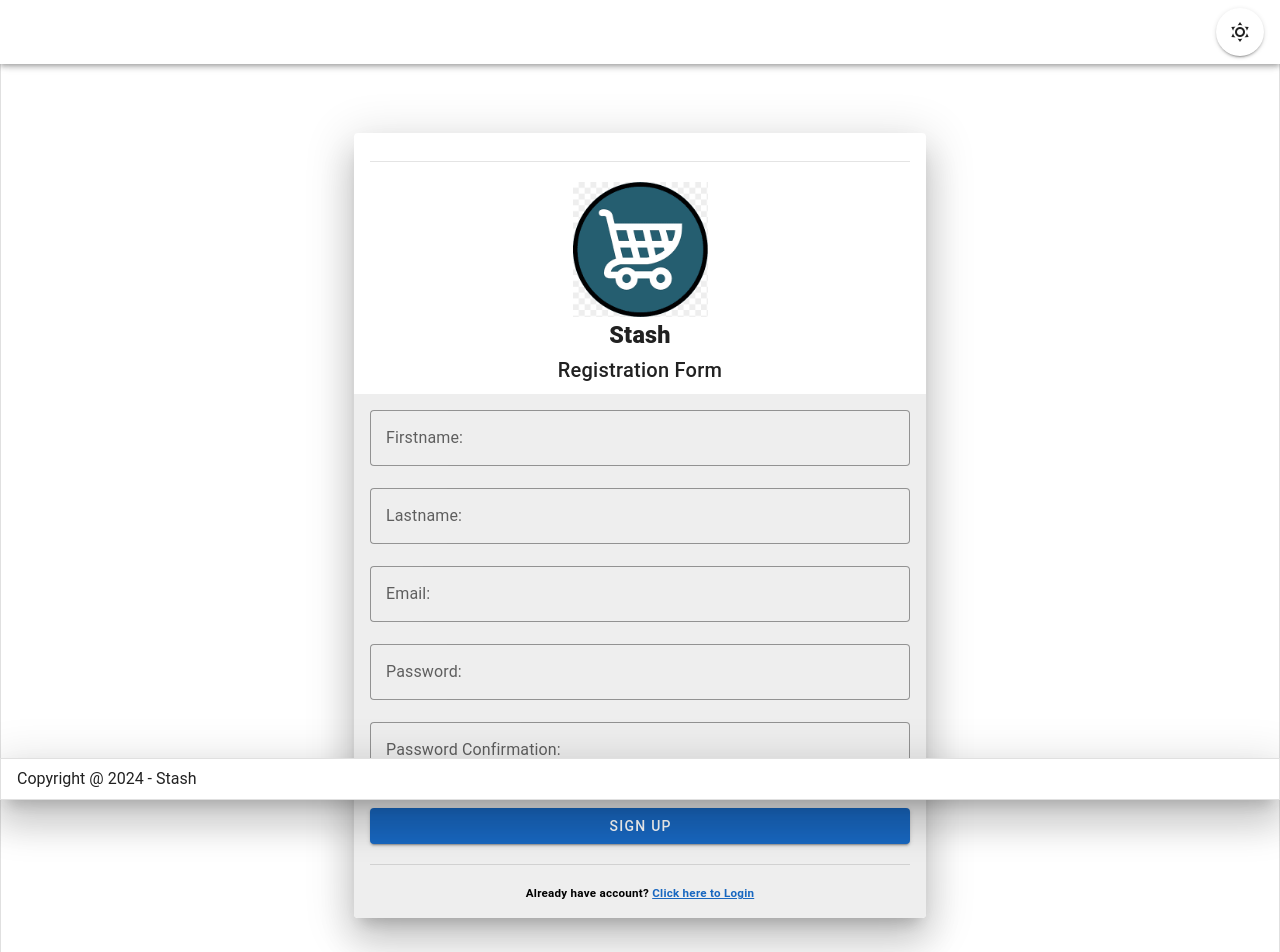
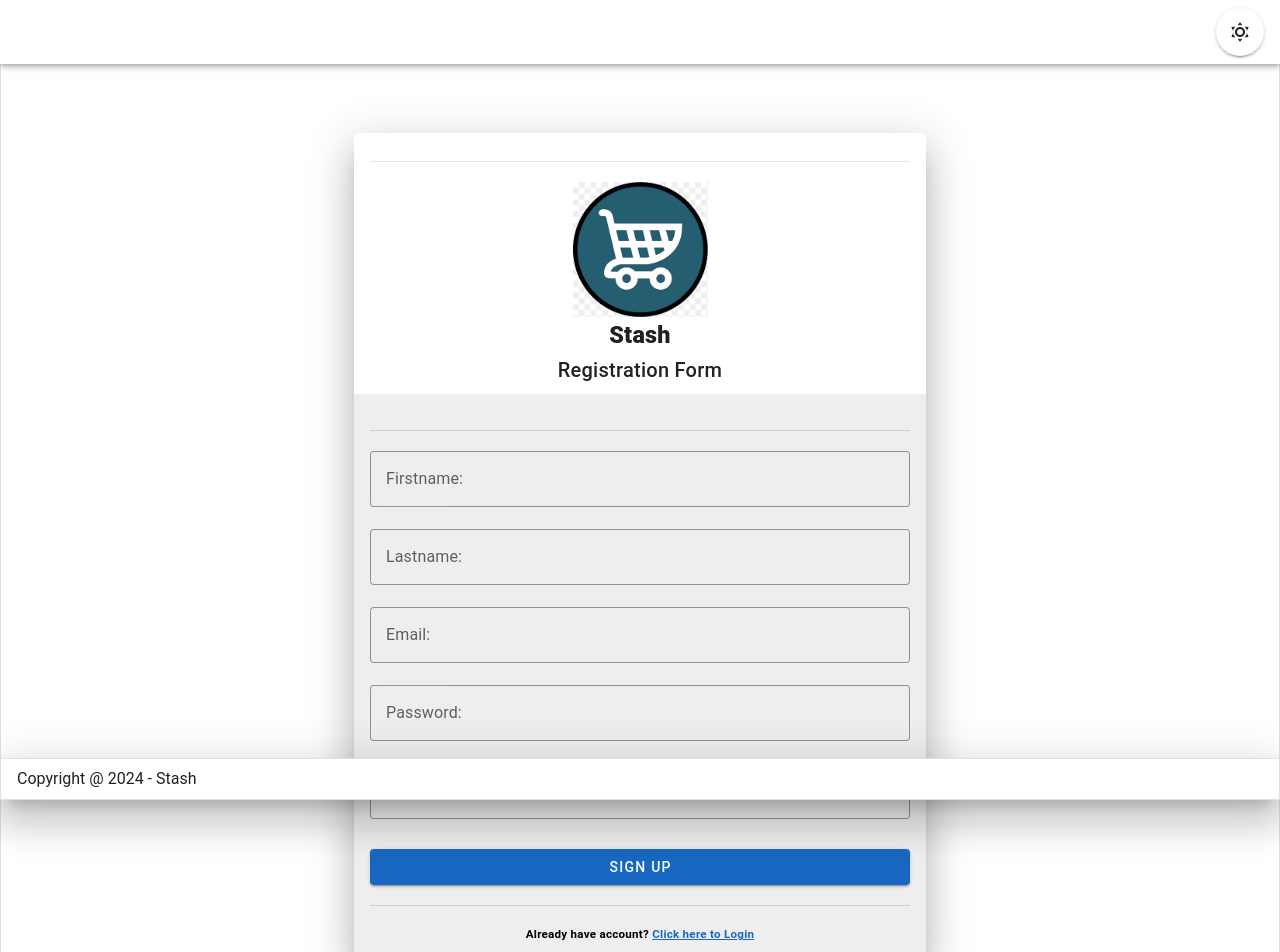
Before and after one commit to danielleirishmaymartinez/vue, a Vue app: page /register in a window 1280 px wide. Shown: the top 952 px of the page. Built offline with nearby package versions, Linux system fonts and the light colour scheme.

Commit message:
feat: created separate form for views

```diff
--- /dev/null
+++ b/src/components/auth/layout/LoginForm.vue
@@ -0,0 +1,13 @@
+<template>
+  <v-form fast-fail @submit.prevent>
+    <v-text-field label="Email:" variant="outlined"></v-text-field>
+
+    <v-text-field
+      label="Password:"
+      type="password"
+      variant="outlined"
+    ></v-text-field>
+
+    <v-btn class="mt-2" type="submit" block color="primary">Login</v-btn>
+  </v-form>
+</template>
--- /dev/null
+++ b/src/components/auth/layout/RegisterForm.vue
@@ -0,0 +1,23 @@
+<template>
+  <v-form fast-fail @submit.prevent>
+    <v-text-field label="Firstname:" variant="outlined"></v-text-field>
+
+    <v-text-field label="Lastname:" variant="outlined"></v-text-field>
+
+    <v-text-field label="Email:" variant="outlined"></v-text-field>
+
+    <v-text-field
+      label="Password:"
+      type="password"
+      variant="outlined"
+    ></v-text-field>
+
+    <v-text-field
+      label="Password Confirmation:"
+      type="password"
+      variant="outlined"
+    ></v-text-field>
+
+    <v-btn class="mt-2" type="submit" block color="primary"> Sign Up</v-btn>
+  </v-form>
+</template>
--- a/src/views/auth/LoginView.vue
+++ b/src/views/auth/LoginView.vue
@@ -1,5 +1,6 @@
 <script setup>
 import AppLayout from '@/components/layout/AppLayout.vue'
+import LoginForm from '@/components/auth/layout/LoginForm.vue'
 import { useDisplay } from 'vuetify'
 
 const { mobile } = useDisplay()
@@ -25,19 +26,8 @@ const { mobile } = useDisplay()
 
             <v-card-text class="bg-surface-light pt-4">
               <v-divider class="my-5"></v-divider>
-              <v-form fast-fail @submit.prevent>
-                <v-text-field label="Email:" variant="outlined"></v-text-field>
 
-                <v-text-field
-                  label="Password:"
-                  type="password"
-                  variant="outlined"
-                ></v-text-field>
-
-                <v-btn class="mt-2" type="submit" block color="primary"
-                  >Login</v-btn
-                >
-              </v-form>
+              <LoginForm></LoginForm>
 
               <v-divider class="my-5"></v-divider>
 
--- a/src/views/auth/RegisterView.vue
+++ b/src/views/auth/RegisterView.vue
@@ -1,5 +1,6 @@
 <script setup>
 import AppLayout from '@/components/layout/AppLayout.vue'
+import RegisterForm from '@/components/auth/layout/RegisterForm.vue'
 import { useDisplay } from 'vuetify'
 
 const { mobile } = useDisplay()
@@ -24,38 +25,11 @@ const { mobile } = useDisplay()
             </v-card-title>
 
             <v-card-text class="bg-surface-light pt-4">
-              <v-form fast-fail @submit.prevent>
-                <v-text-field
-                  label="Firstname:"
-                  variant="outlined"
-                ></v-text-field>
+              <v-divider class="my-5"></v-divider>
 
-                <v-text-field
-                  label="Lastname:"
-                  variant="outlined"
-                ></v-text-field>
-
-                <v-text-field label="Email:" variant="outlined"></v-text-field>
-
-                <v-text-field
-                  label="Password:"
-                  type="password"
-                  variant="outlined"
-                ></v-text-field>
-
-                <v-text-field
-                  label="Password Confirmation:"
-                  type="password"
-                  variant="outlined"
-                ></v-text-field>
-
-                <v-btn class="mt-2" type="submit" block color="primary">
-                  Sign Up</v-btn
-                >
-              </v-form>
+              <RegisterForm></RegisterForm>
 
               <v-divider class="my-5"></v-divider>
-
               <h5 class="text-center">
                 Already have account?
                 <RouterLink class="text-primary" to="/">
```
